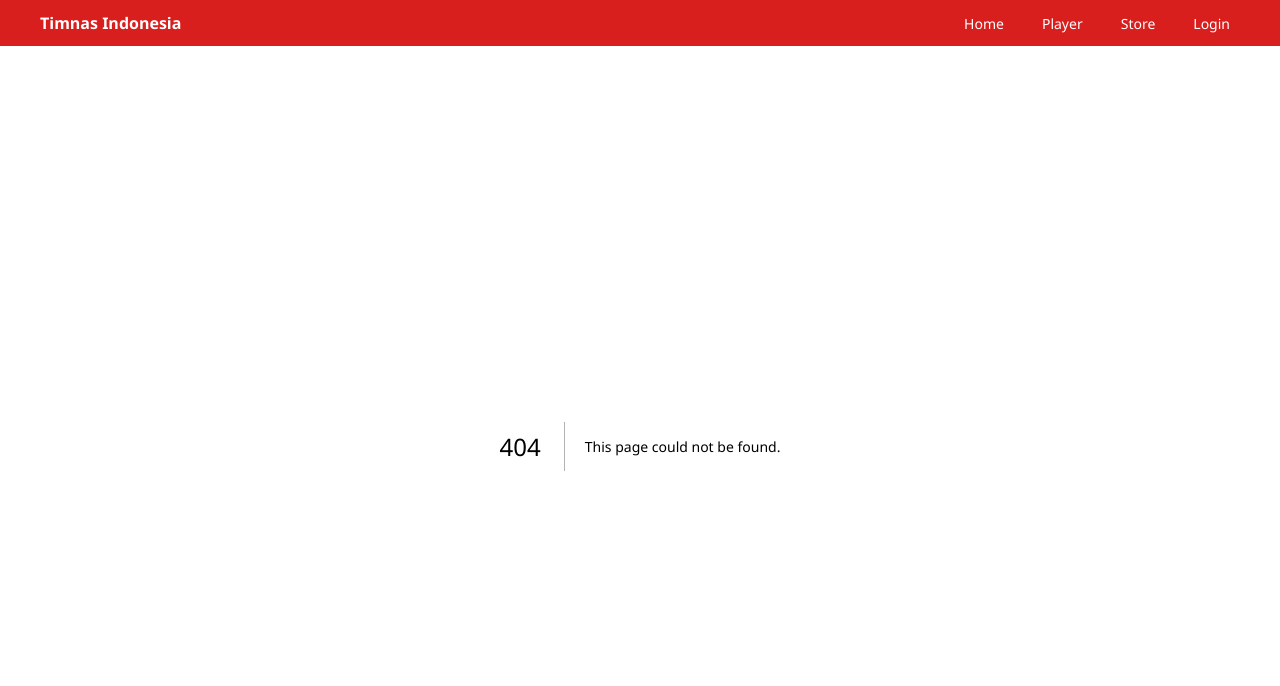
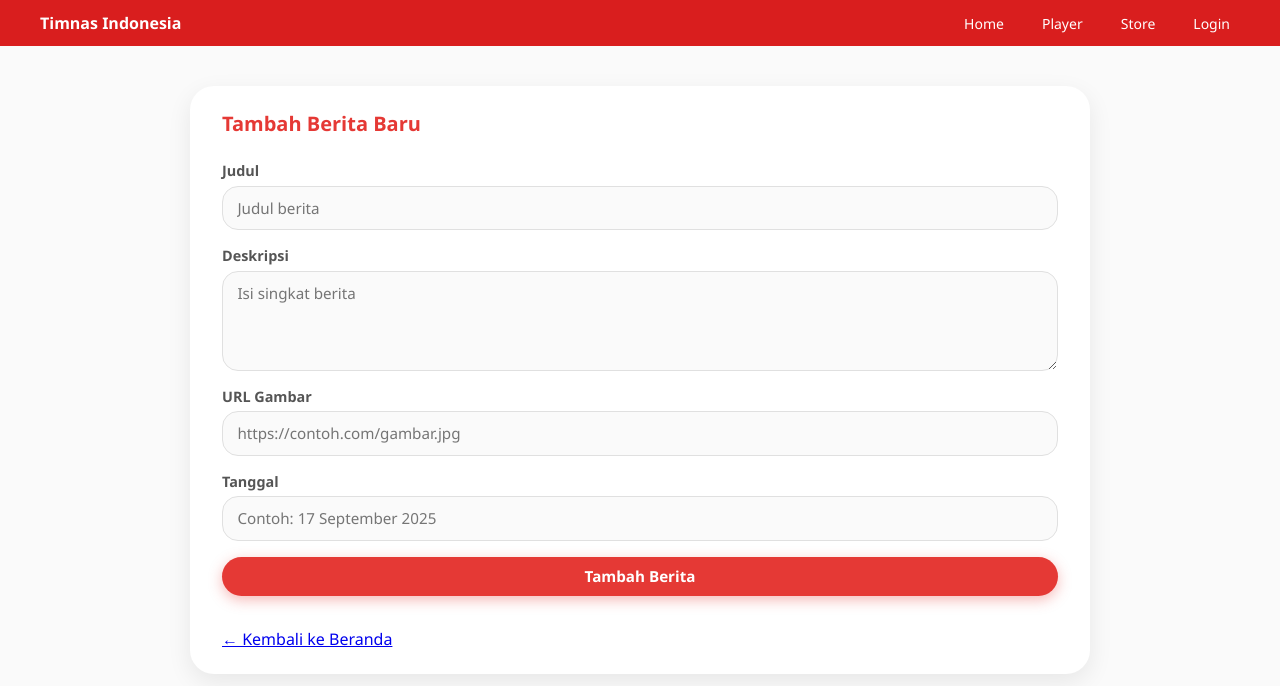
Before and after one commit to Farhanselifan/ProjectWebsiteTimnasKel9, a Next.js app in the folder my-next-app/: page /addnews in a window 1280 px wide. Before the commit this address had no page. Shown: the top 686 px of the page. Built offline with nearby package versions, Linux system fonts and the light colour scheme.

Commit message:
adding CREATE news

```diff
--- /dev/null
+++ b/my-next-app/app/addnews/page.tsx
@@ -0,0 +1,168 @@
+"use client";
+import React, { useState } from "react";
+import type { ChangeEvent, FormEvent } from "react";
+import Link from "next/link";
+
+export type News = {
+  id: number;
+  title: string;
+  description: string;
+  date: string;
+  news_images: string;
+};
+
+type NewsForm = Omit<News, "id">;
+
+export default function AddNewsPage() {
+  const [formData, setFormData] = useState<NewsForm>({
+    title: "",
+    description: "",
+    news_images: "",
+    date: "",
+  });
+
+  const [editingId, setEditingId] = useState<number | null>(null);
+  const [loading, setLoading] = useState(false);
+  const [error, setError] = useState<string | null>(null);
+  const [success, setSuccess] = useState<string | null>(null);
+
+  const handleChange = (
+    e: ChangeEvent<HTMLInputElement | HTMLTextAreaElement>
+  ) => {
+    const { name, value } = e.target;
+
+    setFormData((prev) => ({
+      ...prev,
+      [name]: value,
+    }));
+  };
+
+  const handleSubmit = async (e: FormEvent) => {
+    e.preventDefault();
+    setLoading(true);
+    setError(null);
+    setSuccess(null);
+
+    try {
+      const url = `http://localhost:5000/news`;
+      const method = "POST";
+
+      const res = await fetch(url, {
+        method,
+        headers: {
+          "Content-Type": "application/json",
+        },
+        body: JSON.stringify(formData),
+      });
+
+      const data = await res.json();
+
+      if (!res.ok) {
+        throw new Error(data.message || "Gagal menyimpan berita");
+      }
+
+      setSuccess("Berita berhasil disimpan.");
+
+      setFormData({
+        title: "",
+        description: "",
+        news_images: "",
+        date: "",
+      });
+      setEditingId(null);
+
+      console.log("Saved news:", data);
+    } catch (err: any) {
+      console.error(err);
+      setError(err.message || "Terjadi kesalahan");
+    } finally {
+      setLoading(false);
+    }
+  };
+
+  return (
+    <main className="content-page">
+      <div className="news-form-wrapper">
+        <h2>{editingId ? "Edit Berita" : "Tambah Berita Baru"}</h2>
+
+        <form onSubmit={handleSubmit} className="news-form">
+          <div className="form-group">
+            <label>Judul</label>
+            <input
+              type="text"
+              name="title"
+              value={formData.title}
+              onChange={handleChange}
+              placeholder="Judul berita"
+              required
+            />
+          </div>
+
+          <div className="form-group">
+            <label>Deskripsi</label>
+            <textarea
+              name="description"
+              value={formData.description}
+              onChange={handleChange}
+              placeholder="Isi singkat berita"
+              required
+            />
+          </div>
+
+          <div className="form-group">
+            <label>URL Gambar</label>
+            <input
+              type="text"
+              name="news_images"
+              value={formData.news_images}
+              onChange={handleChange}
+              placeholder="https://contoh.com/gambar.jpg"
+              required
+            />
+          </div>
+
+          <div className="form-group">
+            <label>Tanggal</label>
+            <input
+              type="text"
+              name="date"
+              value={formData.date}
+              onChange={handleChange}
+              placeholder="Contoh: 17 September 2025"
+            />
+          </div>
+
+          <button type="submit" disabled={loading}>
+            {editingId ? "Update Berita" : "Tambah Berita"}
+          </button>
+
+          {editingId && (
+            <button
+              type="button"
+              onClick={() => {
+                setEditingId(null);
+                setFormData({
+                  title: "",
+                  description: "",
+                  news_images: "",
+                  date: "",
+                });
+              }}
+            >
+              Batal Edit
+            </button>
+          )}
+
+          {error && <p className="error-text">{error}</p>}
+          {success && <p className="success-text">{success}</p>}
+        </form>
+
+        <div style={{ marginTop: "1rem" }}>
+          <Link href="/" className="link-back">
+            ← Kembali ke Beranda
+          </Link>
+        </div>
+      </div>
+    </main>
+  );
+}
--- a/my-next-app/app/globals.css
+++ b/my-next-app/app/globals.css
@@ -659,4 +659,172 @@ body { font-family: Arial, sans-serif; background:#f5f5f5; color:#333; }
 .back-link a:hover { text-decoration: underline; }
 
 
-/*SIGN UP UI*/
+/* Container judul + form */
+.section-title {
+  text-align: center;
+  font-size: 2rem;
+  font-weight: 700;
+  color: #e53935; /* merah */
+  margin-bottom: 1.5rem;
+}
+
+/* CARD FORM SAMA SEPERTI CARD BERITA */
+.news-form-wrapper {
+  max-width: 900px;
+  margin: 0 auto 2rem auto;
+  background: #ffffff;
+  border-radius: 24px;               /* sudut besar kayak card berita */
+  padding: 1.5rem 2rem;
+  box-shadow: 0 8px 24px rgba(0, 0, 0, 0.08); /* shadow lembut */
+  display: flex;
+  flex-direction: column;
+  gap: 1rem;
+}
+
+.news-form-wrapper h2 {
+  margin: 0 0 0.5rem 0;
+  font-size: 1.25rem;
+  font-weight: 700;
+  color: #e53935;  /* judul form merah */
+}
+
+/* FORM */
+.news-form {
+  display: flex;
+  flex-direction: column;
+  gap: 1rem;
+}
+
+.news-form .form-group {
+  display: flex;
+  flex-direction: column;
+  gap: 0.35rem;
+}
+
+.news-form label {
+  font-size: 0.9rem;
+  font-weight: 600;
+  color: #555;
+}
+
+/* input & textarea */
+.news-form input,
+.news-form textarea {
+  border-radius: 16px;
+  border: 1px solid #e0e0e0;
+  padding: 0.7rem 0.9rem;
+  font-size: 0.95rem;
+  outline: none;
+  transition: border-color 0.2s ease, box-shadow 0.2s ease;
+  background-color: #fafafa;
+}
+
+.news-form textarea {
+  min-height: 100px;
+  resize: vertical;
+}
+
+.news-form input:focus,
+.news-form textarea:focus {
+  border-color: #e53935;
+  box-shadow: 0 0 0 3px rgba(229, 57, 53, 0.15);
+  background-color: #ffffff;
+}
+
+/* BUTTONS */
+.news-form button {
+  border: none;
+  border-radius: 999px;           /* pill shape */
+  padding: 0.6rem 1.4rem;
+  font-size: 0.95rem;
+  font-weight: 600;
+  cursor: pointer;
+  transition: transform 0.1s ease, box-shadow 0.15s ease, background 0.2s;
+}
+
+/* primary button (submit) */
+.news-form button[type="submit"] {
+  background: #e53935;
+  color: #ffffff;
+  box-shadow: 0 4px 14px rgba(229, 57, 53, 0.35);
+}
+
+.news-form button[type="submit"]:hover {
+  transform: translateY(-1px);
+  box-shadow: 0 6px 18px rgba(229, 57, 53, 0.45);
+}
+
+.news-form button[type="submit"]:active {
+  transform: translateY(0);
+  box-shadow: 0 3px 10px rgba(229, 57, 53, 0.3);
+}
+
+/* secondary button (batal edit) */
+.news-form button[type="button"] {
+  background: #f5f5f5;
+  color: #666;
+  margin-left: 0.5rem;
+}
+
+.news-form button[type="button"]:hover {
+  background: #e0e0e0;
+}
+
+/* wrapper untuk tombol jika mau sejajar */
+.news-form-actions {
+  display: flex;
+  gap: 0.5rem;
+  margin-top: 0.5rem;
+}
+
+/* Responsive */
+@media (max-width: 640px) {
+  .news-form-wrapper {
+    padding: 1.25rem 1.25rem;
+    border-radius: 18px;
+  }
+
+  .news-form input,
+  .news-form textarea {
+    border-radius: 12px;
+  }
+}
+
+
+/* wrapper untuk posisi kanan */
+.add-news-wrapper {
+  display: flex;
+  justify-content: flex-end; /* tombol ke kanan */
+  padding-right: 1.5rem;     /* jarak dari tepi kanan section */
+  margin-top: 1.5rem;        /* jarak dari daftar berita */
+}
+
+/* tombol + kotak rounded */
+.add-news-btn {
+  display: inline-flex;
+  align-items: center;
+  justify-content: center;
+  width: 48px;
+  height: 48px;
+  border-radius: 14px;
+  background-color: #e53935;
+  color: #ffffff;
+  font-size: 1.8rem;
+  font-weight: 700;
+  text-decoration: none;
+  box-shadow: 0 6px 16px rgba(229, 57, 53, 0.35);
+  transition: transform 0.15s ease, box-shadow 0.15s ease,
+    background-color 0.15s ease;
+}
+
+/* efek hover/klik */
+.add-news-btn:hover {
+  background-color: #d32f2f;
+  transform: translateY(-2px);
+  box-shadow: 0 10px 24px rgba(229, 57, 53, 0.45);
+}
+
+.add-news-btn:active {
+  transform: translateY(0);
+  box-shadow: 0 4px 10px rgba(229, 57, 53, 0.35);
+}
```
Also changed, not shown: my-next-app/app/page.tsx (+42 -94 lines), 1 other file (tests, documents, lock files or other folders).
